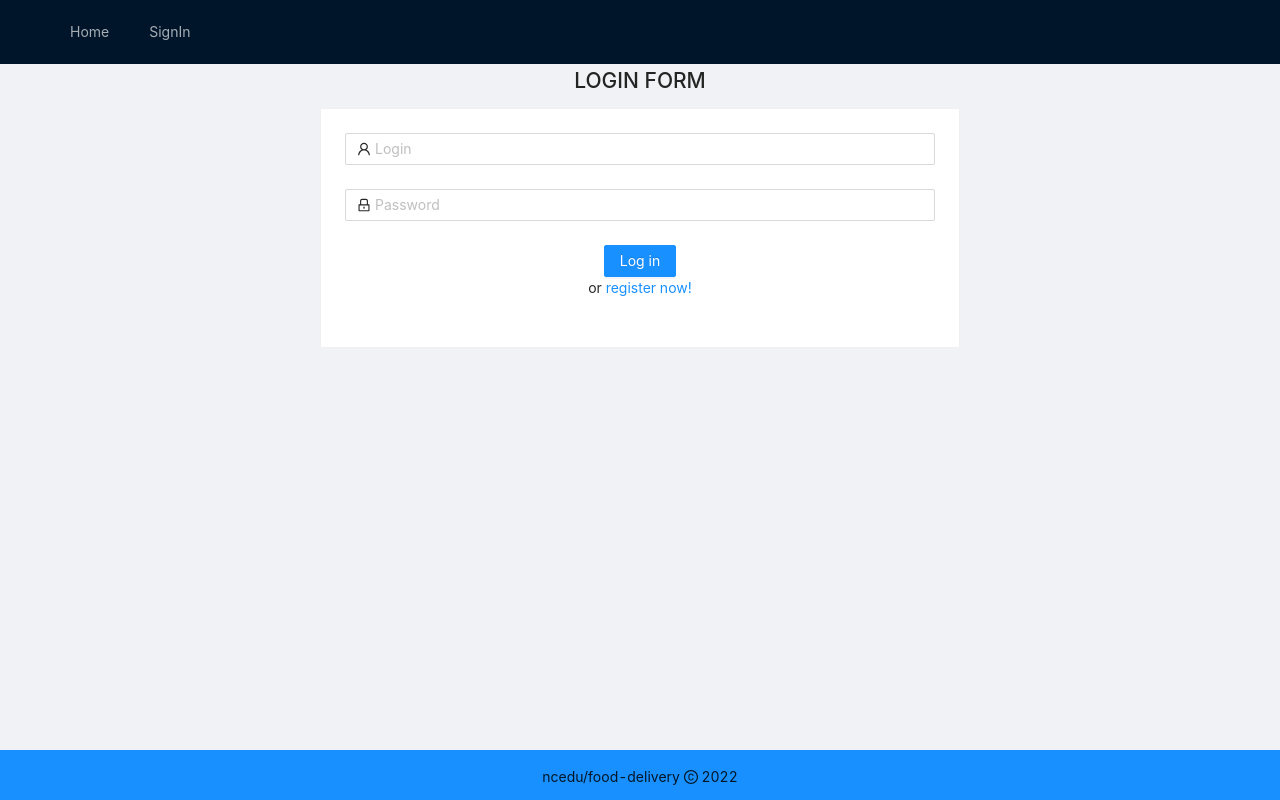
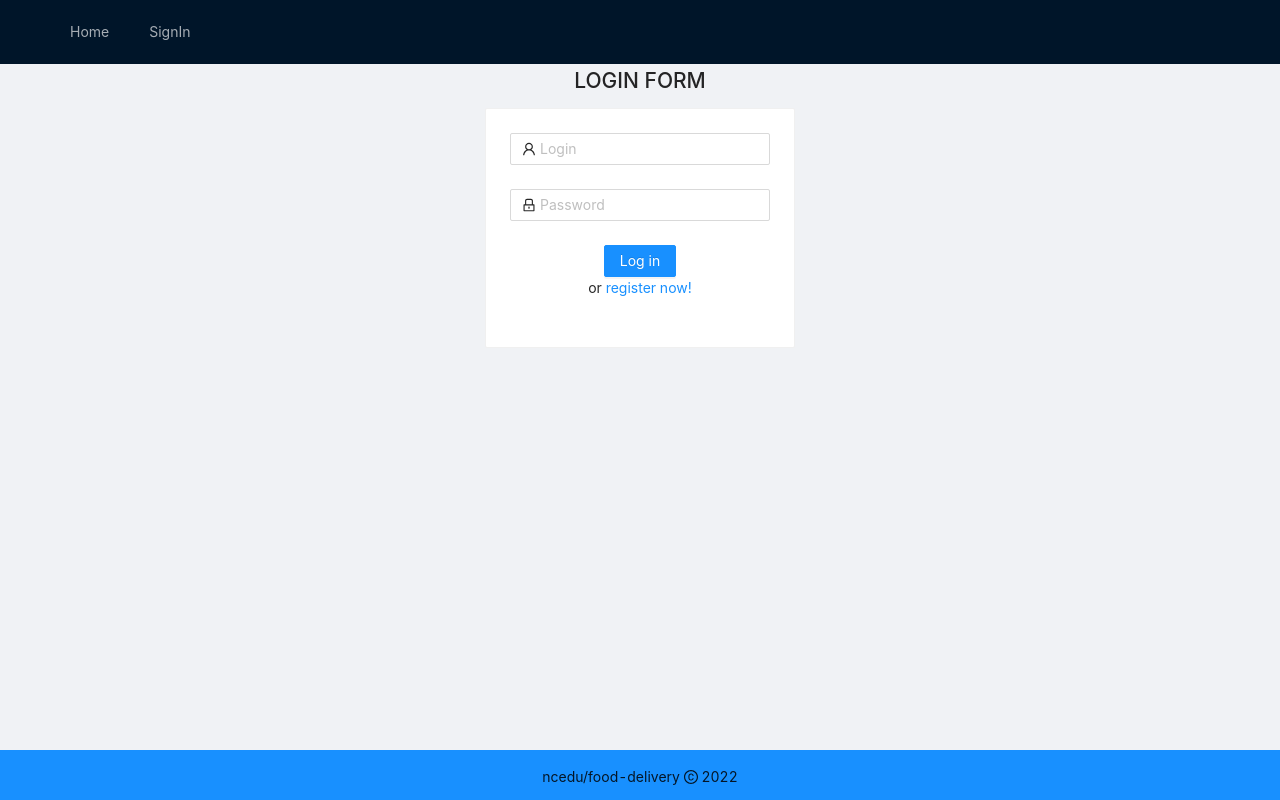
Before and after one commit to netcracker-edu/2021-msk-food-delivery, a React (Create React App) app in the folder front/: page /signin in a window 1280 px wide. Built offline with nearby package versions, Linux system fonts and the light colour scheme.

Commit message:
- ограничение минимальной ширины контента

```diff
--- a/front/src/App.css
+++ b/front/src/App.css
@@ -7,7 +7,6 @@ body {
 }
 
 .wrapper {
-  min-width: 50%;
   max-width: 80%;
   margin: auto;
   margin-bottom: 60px;
```
